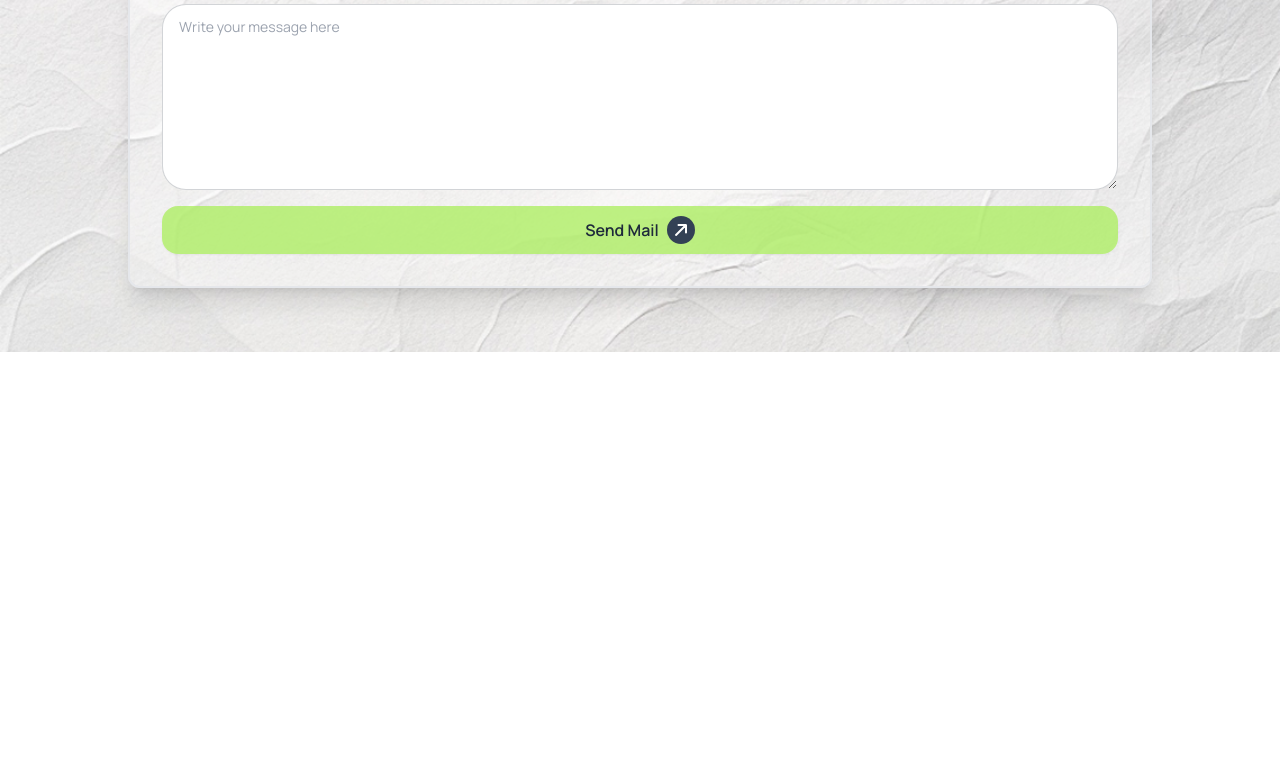
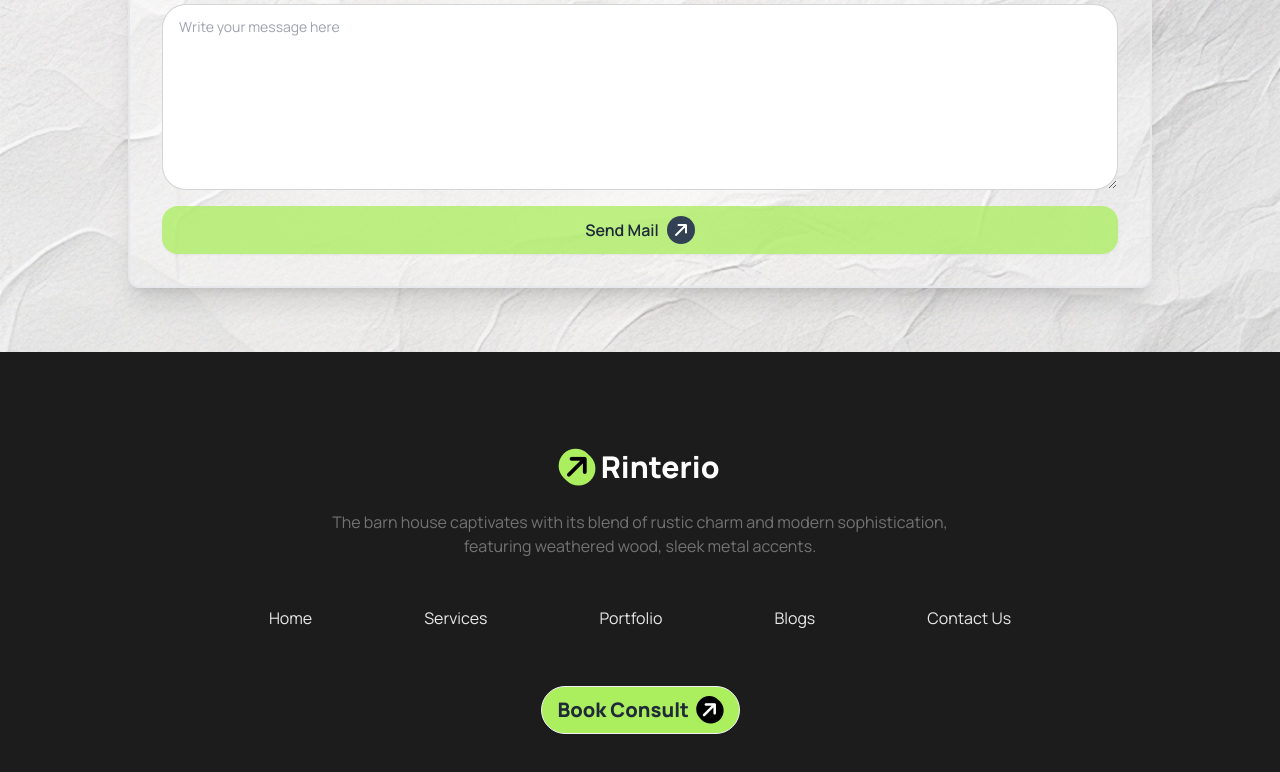
Before and after one commit to NafiulNafi/Rinterio_House_Agency, a plain HTML site: page index.html in a window 1280 px wide. Shown: the part 4299-5071 px from the top of the page. Before the commit the page ends 4651 px from the top, so only its background shows below. Drawn offline with nearby package versions, Linux system fonts and the light colour scheme.

Commit message:
Website done

```diff
--- a/index.html
+++ b/index.html
@@ -353,8 +353,35 @@
         </section>
 
     </main>
-    <footer>
+    <footer class="bg-[#1C1C1C] text-white py-24 text-center space-y-6">
 
+        <div class="navbar-start w-full justify-between lg:justify-normal">
+
+            <a class=" text-3xl font-extrabold"><i
+                    class="p-1 fa-solid fa-arrow-right -rotate-45 text-black bg-[#ABEF5F] rounded-full"></i>
+                Rinterio</a>
+
+
+
+
+        </div>
+
+        <p class="text-[#737373] px-3">The barn house captivates with its blend of rustic charm and modern
+            sophistication,<br> featuring weathered wood,
+            sleek metal accents.</p>
+        <br>
+        <div class="navbar-center  lg:flex justify-center pb-8">
+            <ul class="lg:flex space-y-6 lg:space-y-0 gap-28 px-1 text-[#E9E9E9]">
+                <li><a>Home</a></li>
+                <li><a>Services</a></li>
+                <li><a>Portfolio</a></li>
+                <li><a>Blogs</a></li>
+                <li><a>Contact Us</a></li>
+            </ul>
+        </div>
+        <div class="m-auto inline-flex"> <a class="btn bg-[#ABEF5F] rounded-3xl text-xl font-extrabold">Book
+                Consult<i class="p-1 fa-solid fa-arrow-right -rotate-45 bg-black text-white rounded-full"></i></a>
+        </div>
     </footer>
 
 
```
